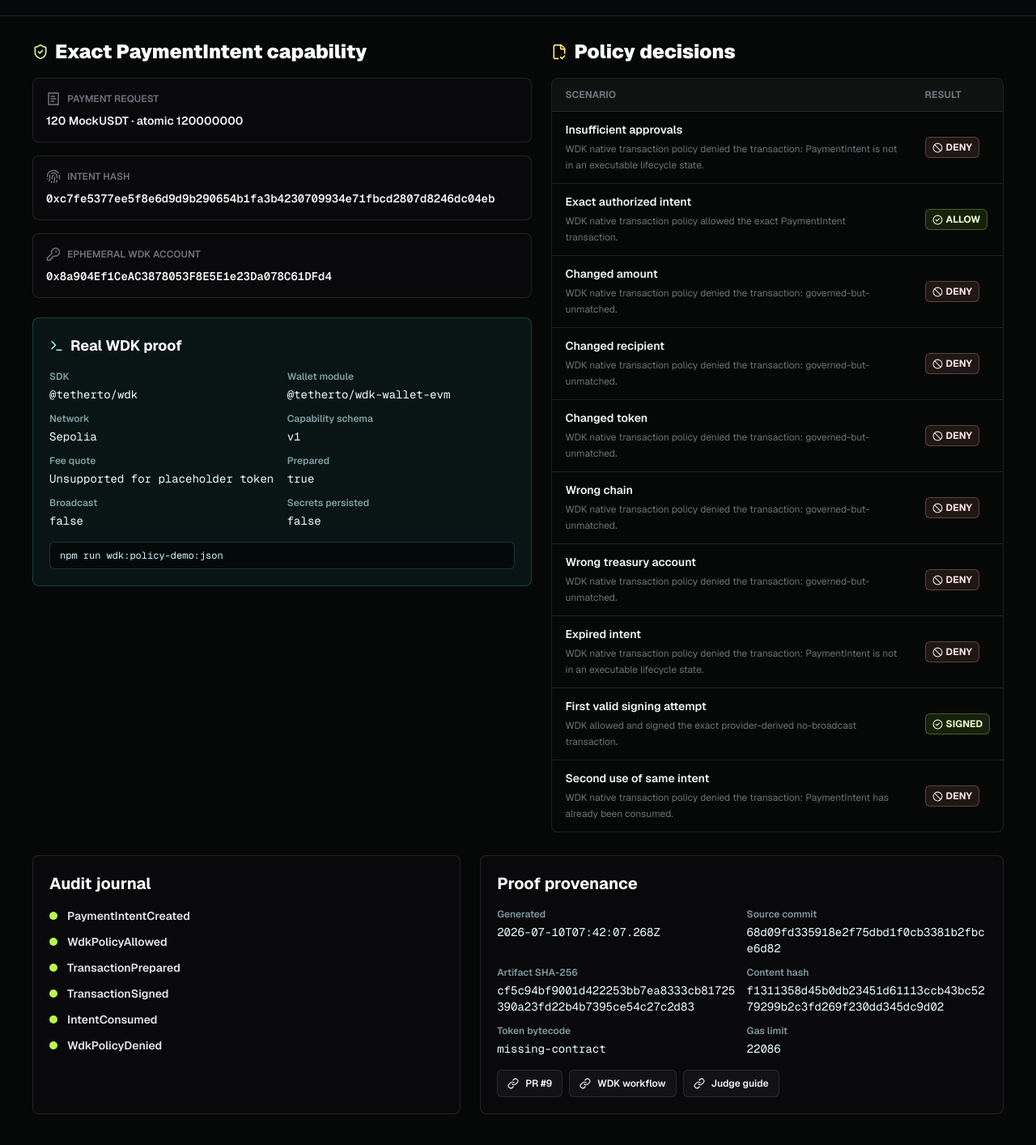
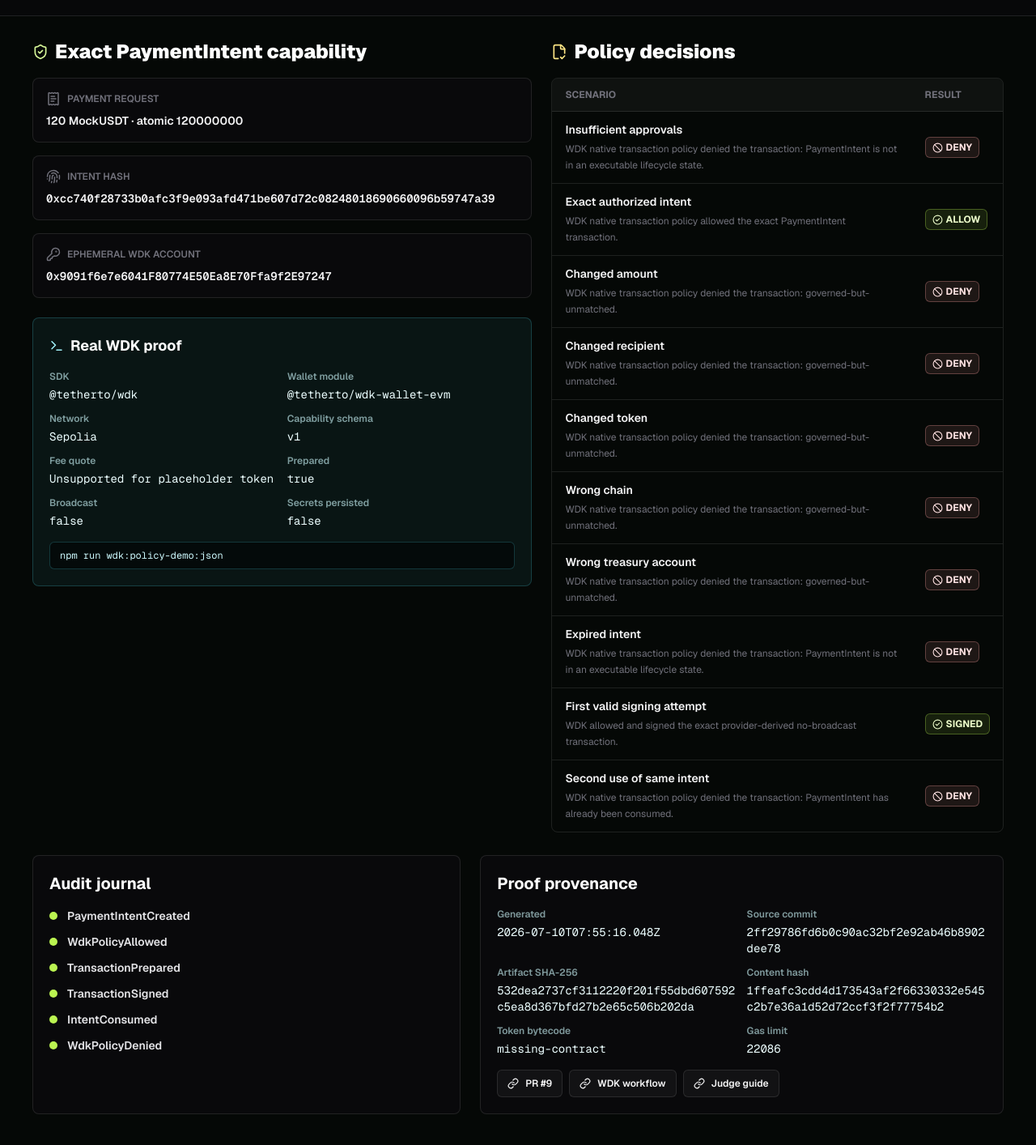
Before and after one commit to alsaecas/cuptreasury, a Next.js app: page /guarded-execution in a window 1280 px wide. Shown: the part 376-1790 px from the top of the page at 81% size. Built offline with nearby package versions, Linux system fonts and the light colour scheme.

Commit message:
Update semifinal review provenance

```diff
--- a/src/app/guarded-execution/page.tsx
+++ b/src/app/guarded-execution/page.tsx
@@ -237,7 +237,9 @@ export default function GuardedExecutionPage() {
             <ProofLink href="https://github.com/alsaecas/cuptreasury/actions/workflows/wdk-smoke.yml">
               WDK workflow
             </ProofLink>
-            <ProofLink href="/docs/SEMIFINAL_REVIEW.md">
+            <ProofLink
+              href={`https://github.com/alsaecas/cuptreasury/blob/${guardedExecutionProof.sourceCommit}/docs/SEMIFINAL_REVIEW.md`}
+            >
               Judge guide
             </ProofLink>
           </div>
--- a/src/data/generated/guardedExecutionProof.generated.ts
+++ b/src/data/generated/guardedExecutionProof.generated.ts
@@ -4,7 +4,7 @@
 export const guardedExecutionProof = {
   "ok": true,
   "schemaVersion": 1,
-  "generatedAt": "2026-07-10T07:42:07.268Z",
+  "generatedAt": "2026-07-10T07:55:16.048Z",
   "sdk": "@tetherto/wdk",
   "walletModule": "@tetherto/wdk-wallet-evm",
   "packageVersions": {
@@ -14,7 +14,7 @@ export const guardedExecutionProof = {
   },
   "network": "Sepolia",
   "chainId": 11155111,
-  "sourceCommit": "68d09fd335918e2f75dbd1f0cb3381b2fbce6d82",
+  "sourceCommit": "2ff29786fd6b0c90ac32bf2e92ab46b8902dee78",
   "workflow": {
     "name": null,
     "runId": null,
@@ -47,11 +47,11 @@ export const guardedExecutionProof = {
     "version": 1,
     "intentId": "intent-van-rental",
     "requestId": "request-van-rental",
-    "hash": "0xc7fe5377ee5f8e6d9d9b290654b1fa3b4230709934e71fbcd2807d8246dc04eb",
+    "hash": "0xcc740f28733b0afc3f9e093afd471be607d72c08248018690660096b59747a39",
     "status": "authorized",
     "nonce": "semi-demo-replay",
-    "expiresAt": "2026-07-10T08:42:07.268Z",
-    "treasuryAccount": "0x8a904Ef1CeAC3878053F8E5E1e23Da078C61DFd4",
+    "expiresAt": "2026-07-10T08:55:16.048Z",
+    "treasuryAccount": "0x9091f6e7e6041F80774E50Ea8E70Ffa9f2E97247",
     "tokenAddress": "0x0000000000000000000000000000000000002000",
     "recipient": "0x0000000000000000000000000000000000003000",
     "amountAtomic": "120000000",
@@ -71,7 +71,7 @@ export const guardedExecutionProof = {
       }
     ]
   },
-  "safeEphemeralAddress": "0x8a904Ef1CeAC3878053F8E5E1e23Da078C61DFd4",
+  "safeEphemeralAddress": "0x9091f6e7e6041F80774E50Ea8E70Ffa9f2E97247",
   "scenarios": [
     {
       "id": "insufficient-approvals",
@@ -81,7 +81,7 @@ export const guardedExecutionProof = {
       "policyId": "cup-treasury-insufficient-approvals",
       "matchedRule": "deny-unusable-intent-lifecycle",
       "reason": "WDK native transaction policy denied the transaction: PaymentIntent is not in an executable lifecycle state.",
-      "evaluatedAt": "2026-07-10T07:42:07.268Z"
+      "evaluatedAt": "2026-07-10T07:55:16.048Z"
     },
     {
       "id": "exact-authorized-intent",
@@ -91,7 +91,7 @@ export const guardedExecutionProof = {
       "policyId": "cup-treasury-exact-authorized-intent",
       "matchedRule": "allow-exact-payment-intent-signature",
       "reason": "WDK native transaction policy allowed the exact PaymentIntent transaction.",
-      "evaluatedAt": "2026-07-10T07:42:07.268Z"
+      "evaluatedAt": "2026-07-10T07:55:16.048Z"
     },
     {
       "id": "modified-amount",
@@ -100,7 +100,7 @@ export const guardedExecutionProof = {
       "policyDecision": "DENY",
       "policyId": "wdk-default-deny",
       "reason": "WDK native transaction policy denied the transaction: governed-but-unmatched.",
-      "evaluatedAt": "2026-07-10T07:42:07.268Z"
+      "evaluatedAt": "2026-07-10T07:55:16.048Z"
     },
     {
       "id": "modified-recipient",
@@ -109,7 +109,7 @@ export const guardedExecutionProof = {
       "policyDecision": "DENY",
       "policyId": "wdk-default-deny",
       "reason": "WDK native transaction policy denied the transaction: governed-but-unmatched.",
-      "evaluatedAt": "2026-07-10T07:42:07.268Z"
+      "evaluatedAt": "2026-07-10T07:55:16.048Z"
     },
     {
       "id": "modified-token",
@@ -118,7 +118,7 @@ export const guardedExecutionProof = {
       "policyDecision": "DENY",
       "policyId": "wdk-default-deny",
       "reason": "WDK native transaction policy denied the transaction: governed-but-unmatched.",
-      "evaluatedAt": "2026-07-10T07:42:07.268Z"
+      "evaluatedAt": "2026-07-10T07:55:16.048Z"
     },
     {
       "id": "wrong-chain",
@@ -127,7 +127,7 @@ export const guardedExecutionProof = {
       "policyDecision": "DENY",
       "policyId": "wdk-default-deny",
       "reason": "WDK native transaction policy denied the transaction: governed-but-unmatched.",
-      "evaluatedAt": "2026-07-10T07:42:07.268Z"
+      "evaluatedAt": "2026-07-10T07:55:16.048Z"
     },
     {
       "id": "wrong-treasury-account",
@@ -136,7 +136,7 @@ export const guardedExecutionProof = {
       "policyDecision": "DENY",
       "policyId": "wdk-default-deny",
       "reason": "WDK native transaction policy denied the transaction: governed-but-unmatched.",
-      "evaluatedAt": "2026-07-10T07:42:07.268Z"
+      "evaluatedAt": "2026-07-10T07:55:16.048Z"
     },
     {
       "id": "expired-intent",
@@ -146,7 +146,7 @@ export const guardedExecutionProof = {
       "policyId": "cup-treasury-expired-intent",
       "matchedRule": "deny-unusable-intent-lifecycle",
       "reason": "WDK native transaction policy denied the transaction: PaymentIntent is not in an executable lifecycle state.",
-      "evaluatedAt": "2026-07-10T07:42:07.268Z"
+      "evaluatedAt": "2026-07-10T07:55:16.048Z"
     },
     {
       "id": "first-valid-signing-attempt",
@@ -156,7 +156,7 @@ export const guardedExecutionProof = {
       "policyId": "cup-treasury-one-time-replay",
       "matchedRule": "allow-exact-payment-intent-signature",
       "reason": "WDK allowed and signed the exact provider-derived no-broadcast transaction.",
-      "evaluatedAt": "2026-07-10T07:42:08.268Z"
+      "evaluatedAt": "2026-07-10T07:55:17.048Z"
     },
     {
       "id": "second-use-denied",
@@ -166,24 +166,24 @@ export const guardedExecutionProof = {
       "policyId": "cup-treasury-one-time-replay",
       "matchedRule": "deny-consumed-payment-intent",
       "reason": "WDK native transaction policy denied the transaction: PaymentIntent has already been consumed.",
-      "evaluatedAt": "2026-07-10T07:42:09.268Z"
+      "evaluatedAt": "2026-07-10T07:55:18.048Z"
     }
   ],
   "feeQuote": {
     "status": "unsupported",
-    "reason": "insufficient funds (transaction={ \"chainId\": \"0xaa36a7\", \"data\": \"0xa9059cbb00000000000000000000000000000000000000000000000000000000000030000000000000000000000000000000000000000000000000000000000007270e00\", \"from\": \"0x8a904ef1ceac3878053f8e5e1e23da078c61dfd4\", \"gas\": \"0x5646\", \"maxFeePerGas\": \"0xd8c5d4a8\", \"maxPriorityFeePerGas\": \"0xf4240\", \"nonce\": \"0x0\", \"to\": \"0x0000000000000000000000000000000000002000\", \"type\": \"0x2\", \"value\": \"0x0\" }, info={ \"error\": { \"code\": -32000, \"message\": \"insufficient funds for transfer\" }, \"payload\": { \"id\": 1, \"jsonrpc\": \"2.0\", \"method\": \"eth_estimateGas\", \"params\": [ { \"chainId\": \"0xaa36a7\", \"data\": \"0xa9059cbb00000000000000000000000000000000000000000000000000000000000030000000000000000000000000000000000000000000000000000000000007270e00\", \"from\": \"0x8a904ef1ceac3878053f8e5e1e23da078c61dfd4\", \"gas\": \"0x5646\", \"maxFeePerGas\": \"0xd8c5d4a8\", \"maxPriorityFeePerGas\": \"0xf4240\", \"nonce\": \"0x0\", \"to\": \"0x0000000000000000000000000000000000002000\", \"type\": \"0x2\", \"value\": \"0x0\" } ] } }, code=INSUFFICIENT_FUNDS, version=6.17.0)"
+    "reason": "missing revert data (action=\"estimateGas\", data=null, reason=null, transaction={ \"data\": \"0xa9059cbb00000000000000000000000000000000000000000000000000000000000030000000000000000000000000000000000000000000000000000000000007270e00\", \"from\": \"0x9091f6e7e6041F80774E50Ea8E70Ffa9f2E97247\", \"to\": \"0x0000000000000000000000000000000000002000\" }, invocation=null, revert=null, code=CALL_EXCEPTION, version=6.17.0)"
   },
   "prepared": {
     "intentId": "intent-van-rental",
     "calldataHash": "0xb109ce3afb69c3c2f053e450e89dfa383f6c85d32ee66d9368c0426e4a9905c3",
-    "intentHash": "0xc7fe5377ee5f8e6d9d9b290654b1fa3b4230709934e71fbcd2807d8246dc04eb",
-    "unsignedTransactionHash": "0xc804698955bea13c85e252f4b20f57aab21048b33405a8f3a3768b29c0c32708",
+    "intentHash": "0xcc740f28733b0afc3f9e093afd471be607d72c08248018690660096b59747a39",
+    "unsignedTransactionHash": "0xee752c5c418bf8d4cf8d3eee09ee594d48891ad164e6029eb962f2b3943e736d",
     "providerDerived": {
       "nonce": 0,
       "gasLimit": "22086",
       "chainId": 11155111,
-      "gasPrice": "1818921844",
-      "maxFeePerGas": "3636843688",
+      "gasPrice": "2216164967",
+      "maxFeePerGas": "4431329934",
       "maxPriorityFeePerGas": "1000000"
     },
     "tokenContract": {
@@ -196,17 +196,17 @@ export const guardedExecutionProof = {
   "signed": {
     "intentId": "intent-van-rental",
     "signed": true,
-    "signedPayloadHash": "0xb52614b9d9b16b05ff69695bce108b97c655b1fa883f26e9c8852afef64d9ac3",
-    "unsignedTransactionHash": "0xc804698955bea13c85e252f4b20f57aab21048b33405a8f3a3768b29c0c32708",
+    "signedPayloadHash": "0x824179f53c9740879e7f147e58249cc236036421280327c26d99fd1e470651aa",
+    "unsignedTransactionHash": "0xee752c5c418bf8d4cf8d3eee09ee594d48891ad164e6029eb962f2b3943e736d",
     "broadcast": false
   },
   "executionReceipt": {
-    "receiptId": "proof-receipt-intent-van-rental-c8046989",
+    "receiptId": "proof-receipt-intent-van-rental-ee752c5c",
     "intentId": "intent-van-rental",
     "requestId": "request-van-rental",
     "network": "Sepolia",
     "chainId": 11155111,
-    "walletAddress": "0x8a904Ef1CeAC3878053F8E5E1e23Da078C61DFd4",
+    "walletAddress": "0x9091f6e7e6041F80774E50Ea8E70Ffa9f2E97247",
     "recipient": "0x0000000000000000000000000000000000003000",
     "tokenAddress": "0x0000000000000000000000000000000000002000",
     "tokenSymbol": "MockUSDT",
@@ -216,9 +216,9 @@ export const guardedExecutionProof = {
     "consumed": true,
     "broadcast": false,
     "calldataHash": "0xb109ce3afb69c3c2f053e450e89dfa383f6c85d32ee66d9368c0426e4a9905c3",
-    "unsignedTransactionHash": "0xc804698955bea13c85e252f4b20f57aab21048b33405a8f3a3768b29c0c32708",
+    "unsignedTransactionHash": "0xee752c5c418bf8d4cf8d3eee09ee594d48891ad164e6029eb962f2b3943e736d",
     "tokenContractStatus": "missing-contract",
-    "timestamp": "2026-07-10T07:42:08.768Z"
+    "timestamp": "2026-07-10T07:55:17.548Z"
   },
   "auditProjection": {
     "intentId": "intent-van-rental",
@@ -226,7 +226,7 @@ export const guardedExecutionProof = {
     "prepared": true,
     "signed": true,
     "broadcast": false,
-    "updatedAt": "2026-07-10T07:42:08.768Z",
+    "updatedAt": "2026-07-10T07:55:17.548Z",
     "requestId": "request-van-rental",
     "policyDecision": "ALLOW"
   },
@@ -245,6 +245,6 @@ export const guardedExecutionProof = {
     "No transaction was broadcast.",
     "No seed phrase, private key, mnemonic, or funded wallet is persisted."
   ],
-  "proofContentHash": "f1311358d45b0db23451d61113ccb43bc5279299b2c3fd269f230dd345dc9d02",
-  "proofArtifactSha256": "cf5c94bf9001d422253bb7ea8333cb81725390a23fd22b4b7395ce54c27c2d83"
+  "proofContentHash": "1ffeafc3cdd4d173543af2f66330332e545c2b7e36a1d52d72ccf3f2f77754b2",
+  "proofArtifactSha256": "532dea2737cf3112220f201f55dbd607592c5ea8d367bfd27b2e65c506b202da"
 } as const;
--- a/src/lib/wdk/guarded/preparePaymentIntent.ts
+++ b/src/lib/wdk/guarded/preparePaymentIntent.ts
@@ -77,7 +77,7 @@ export async function preparePaymentIntentWithProvider(
   const gasLimit = await provider.estimateGas({
     from: options.fromAddress,
     to: intent.tokenAddress,
-      value: BigInt(0),
+    value: BigInt(0),
     data,
   });
   const feeData = await provider.getFeeData();
```
Also changed, not shown: 1 other file (tests, documents, lock files or other folders). Lines whose indentation alone changed are shown as unchanged.
